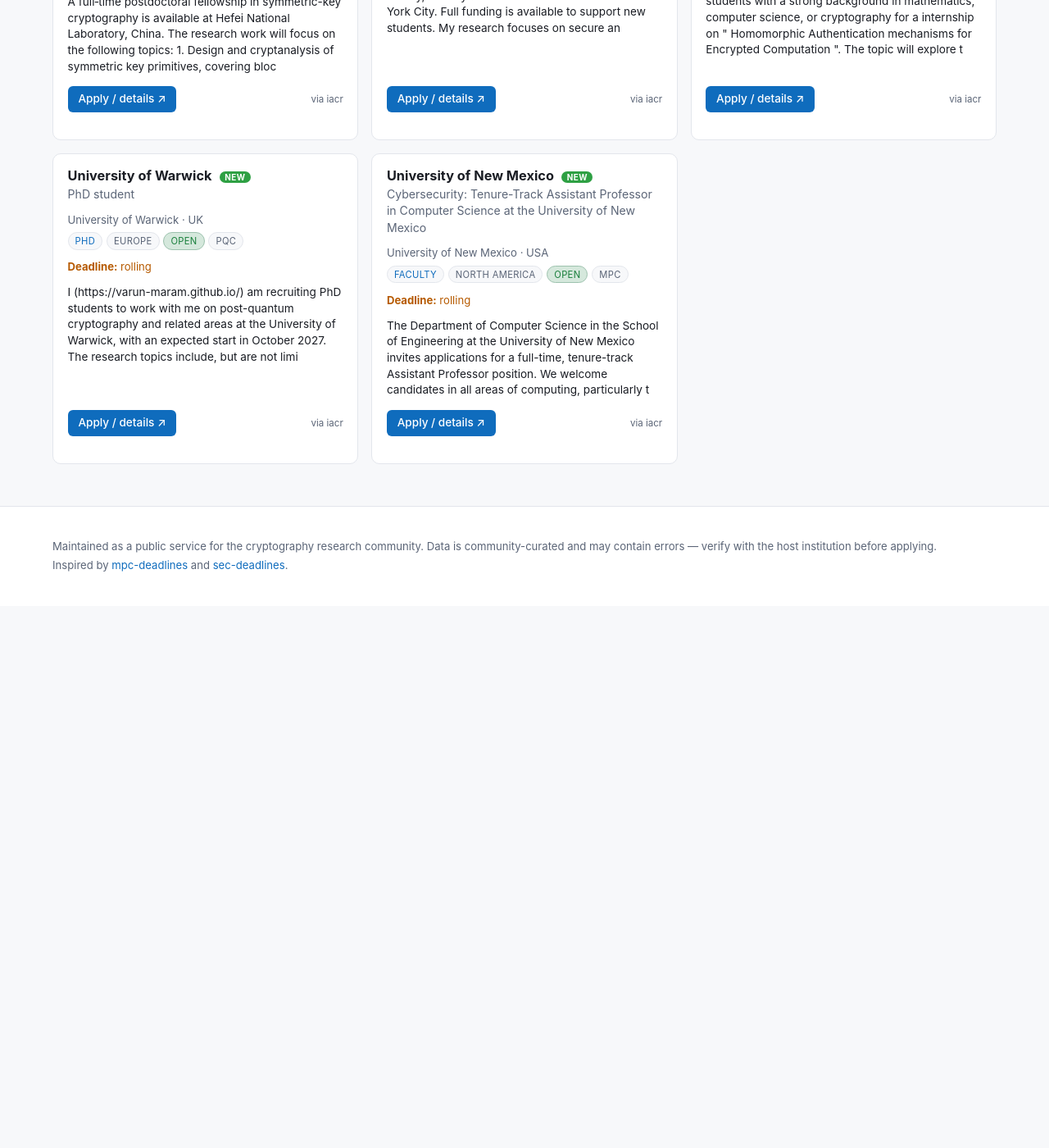
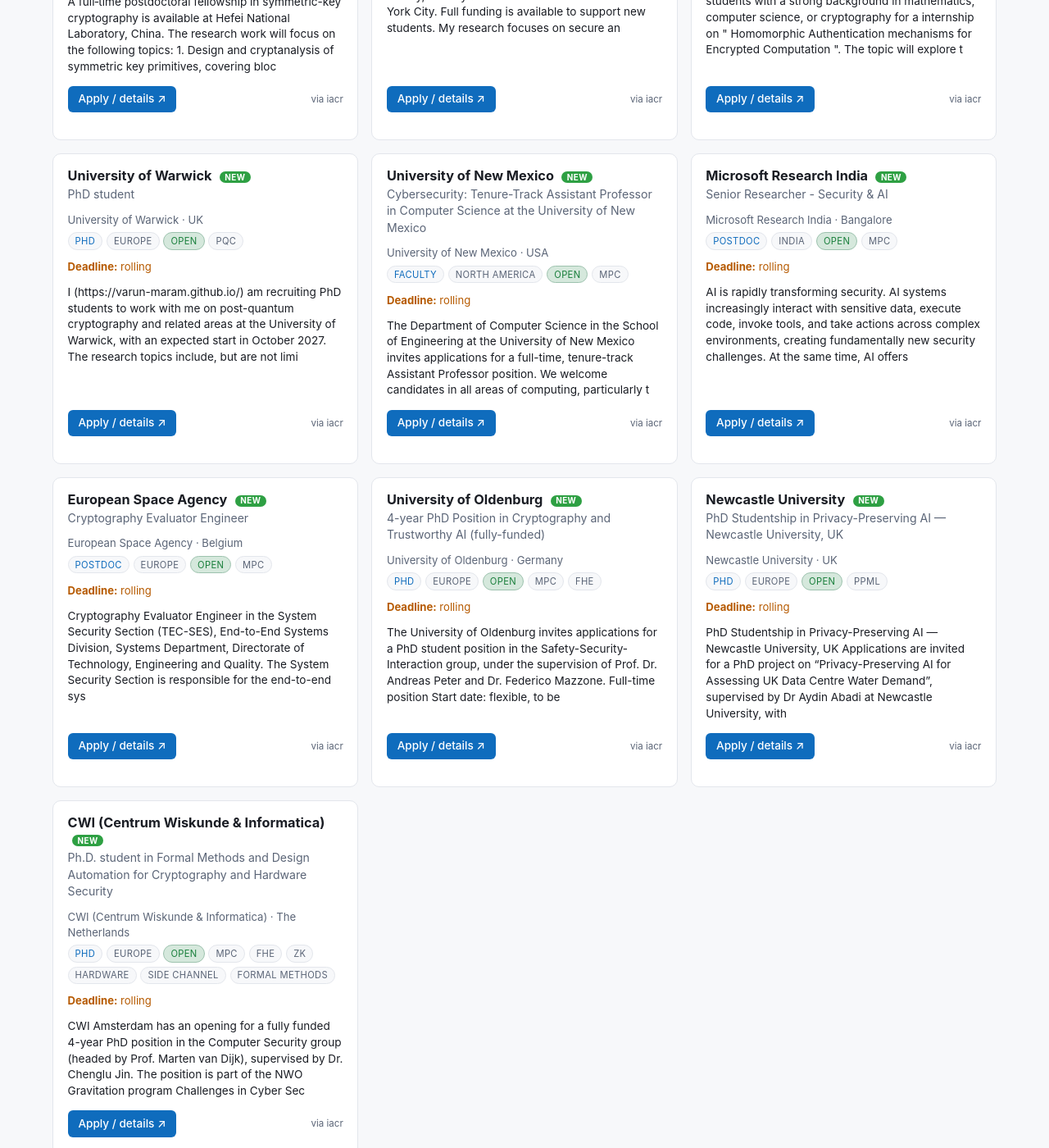
Before and after one commit to ck-chaudhary/crypto-jobs, a Jekyll site: the page built from crypto-jobs/index.html, in a window 1280 px wide and 1400 px high, scrolled down 23325 px. Shown: the whole window at 82% size. Built offline with Jekyll 4.4.1, drawn with Linux system fonts in a browser that asks for light colours; before the commit the page ends 24064 px from its top, so only the background shows below that; some of the changed text lies outside the part shown.

Commit message:
chore(positions): auto-append new IACR jobs board entries

```diff
--- a/crypto-jobs/_data/positions.yml
+++ b/crypto-jobs/_data/positions.yml
@@ -3097,3 +3097,97 @@
     of New Mexico invites applications for a full-time, tenure-track Assistant Professor
     position. We welcome candidates in all areas of computing, particularly t
   source: iacr
+
+# ---------------- AUTO-APPENDED from IACR jobs board (2026-10-30) ----------------
+- name: Microsoft Research India
+  role: Senior Researcher - Security & AI
+  type: postdoc
+  region: india
+  country: Bangalore
+  institution: Microsoft Research India
+  link: https://iacr.org/jobs/item/4308
+  deadline: rolling
+  posted: '2026-10-30'
+  added: '2026-10-30'
+  area:
+  - mpc
+  status: open
+  note: AI is rapidly transforming security. AI systems increasingly interact with
+    sensitive data, execute code, invoke tools, and take actions across complex environments,
+    creating fundamentally new security challenges. At the same time, AI offers
+  source: iacr
+- name: European Space Agency
+  role: Cryptography Evaluator Engineer
+  type: postdoc
+  region: europe
+  country: Belgium
+  institution: European Space Agency
+  link: https://iacr.org/jobs/item/4307
+  deadline: rolling
+  posted: '2026-10-28'
+  added: '2026-10-30'
+  area:
+  - mpc
+  status: open
+  note: Cryptography Evaluator Engineer in the System Security Section (TEC-SES),
+    End-to-End Systems Division, Systems Department, Directorate of Technology, Engineering
+    and Quality. The System Security Section is responsible for the end-to-end sys
+  source: iacr
+- name: University of Oldenburg
+  role: 4-year PhD Position in Cryptography and Trustworthy AI (fully-funded)
+  type: phd
+  region: europe
+  country: Germany
+  institution: University of Oldenburg
+  link: https://iacr.org/jobs/item/4306
+  deadline: rolling
+  posted: '2026-10-27'
+  added: '2026-10-30'
+  area:
+  - mpc
+  - fhe
+  status: open
+  note: 'The University of Oldenburg invites applications for a PhD student position
+    in the Safety-Security-Interaction group, under the supervision of Prof. Dr. Andreas
+    Peter and Dr. Federico Mazzone. Full-time position Start date: flexible, to be '
+  source: iacr
+- name: Newcastle University
+  role: PhD Studentship in Privacy-Preserving AI — Newcastle University, UK
+  type: phd
+  region: europe
+  country: UK
+  institution: Newcastle University
+  link: https://iacr.org/jobs/item/4305
+  deadline: rolling
+  posted: '2026-10-25'
+  added: '2026-10-30'
+  area:
+  - ppml
+  status: open
+  note: 'PhD Studentship in Privacy-Preserving AI — Newcastle University, UK Applications
+    are invited for a PhD project on “Privacy-Preserving AI for Assessing UK Data
+    Centre Water Demand”, supervised by Dr Aydin Abadi at Newcastle University, with '
+  source: iacr
+- name: CWI (Centrum Wiskunde & Informatica)
+  role: Ph.D. student in Formal Methods and Design Automation for Cryptography and
+    Hardware Security
+  type: phd
+  region: europe
+  country: The Netherlands
+  institution: CWI (Centrum Wiskunde & Informatica)
+  link: https://iacr.org/jobs/item/4304
+  deadline: rolling
+  posted: '2026-10-23'
+  added: '2026-10-30'
+  area:
+  - mpc
+  - fhe
+  - zk
+  - hardware
+  - side_channel
+  - formal_methods
+  status: open
+  note: CWI Amsterdam has an opening for a fully funded 4-year PhD position in the
+    Computer Security group (headed by Prof. Marten van Dijk), supervised by Dr. Chenglu
+    Jin. The position is part of the NWO Gravitation program Challenges in Cyber Sec
+  source: iacr
```
